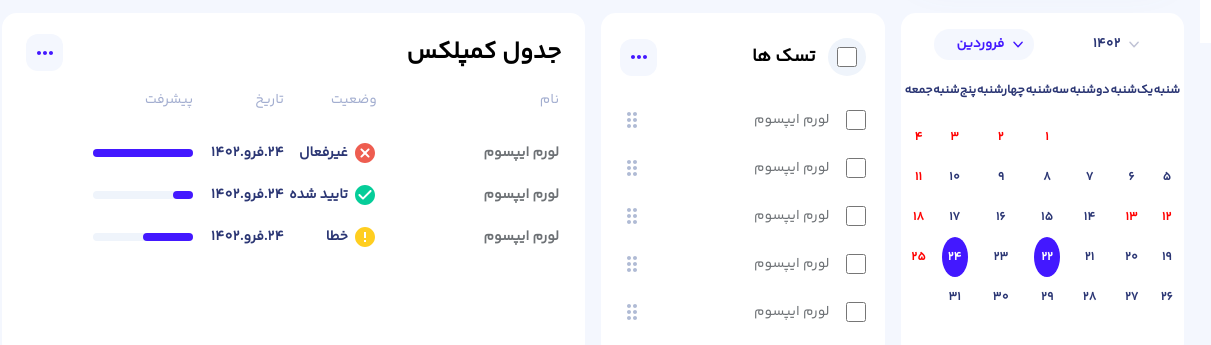
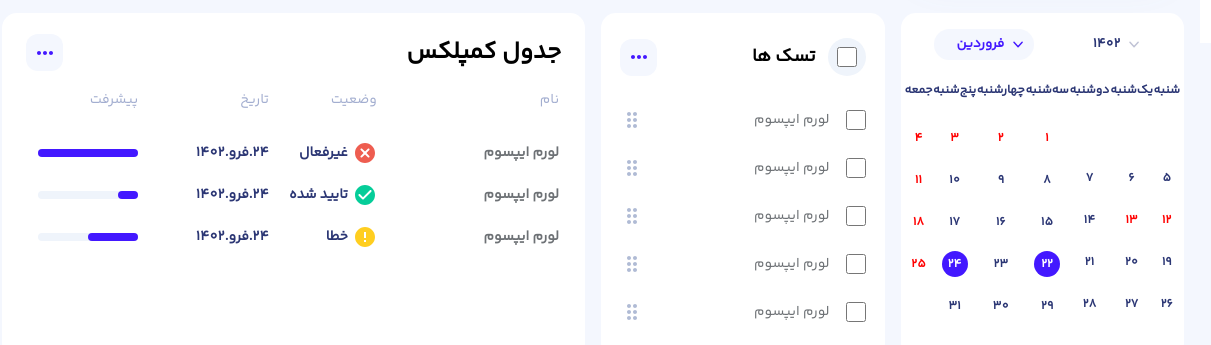
Before and after one commit to Parsahabibi/AdminPanel, a plain HTML site: page pages/HomePage.html in a window 1536 px wide. Shown: the part 1103-1448 px from the top of the page, without its empty margins (46-1257 px from the left). Drawn offline with nearby package versions, Linux system fonts and the light colour scheme; files whose address does not match are found by name.

Commit message:
Refactor: Refactor for Calendar and ComplexTable Done and The main page of the admin panel is finished

```diff
--- a/assets/scss/component/_HomePage.scss
+++ b/assets/scss/component/_HomePage.scss
@@ -1019,6 +1019,8 @@
 
                   @media screen and (min-width: 1536px) {
                     width: 26px;
+                    height: 26px;
+                    margin: 8px 0;
                   }
                   @media screen and (min-width: 1788px) {
                     width: 40px;
@@ -1302,10 +1304,10 @@
                       padding-bottom: 28px;
                     }
                     @media screen and (min-width: 1200px) {
-                      padding-left: 76px;
-                      padding-bottom: 28px;
-                    }
-                    @media screen and (min-width: 1400px) {
+                      padding-left: 250px;
+                      padding-bottom: 28px;
+                    }
+                    @media screen and (min-width: 1536px) {
                       padding-left: 161px;
                       padding-bottom: 28px;
                     }
@@ -1329,11 +1331,11 @@
                       padding-bottom: 28px;
                     }
                     @media screen and (min-width: 1200px) {
-                      padding-left: 25px;
-                      padding-bottom: 28px;
-                    }
-                    @media screen and (min-width: 1200px) {
-                      padding-left: 45px;
+                      padding-left: 160px;
+                      padding-bottom: 28px;
+                    }
+                    @media screen and (min-width: 1536px) {
+                      padding-left: 60px;
                       padding-bottom: 28px;
                     }
                     @media screen and (min-width: 1788px) {
@@ -1356,11 +1358,11 @@
                       padding-bottom: 28px;
                     }
                     @media screen and (min-width: 1200px) {
-                      padding-left: 40px;
-                      padding-bottom: 28px;
-                    }
-                    @media screen and (min-width: 1400px) {
-                      padding-left: 60px;
+                      padding-left: 170px;
+                      padding-bottom: 28px;
+                    }
+                    @media screen and (min-width: 1536px) {
+                      padding-left: 100px;
                       padding-bottom: 28px;
                     }
                     @media screen and (min-width: 1788px) {
```
Also changed, not shown: assets/css/main.css, 1 other file.
